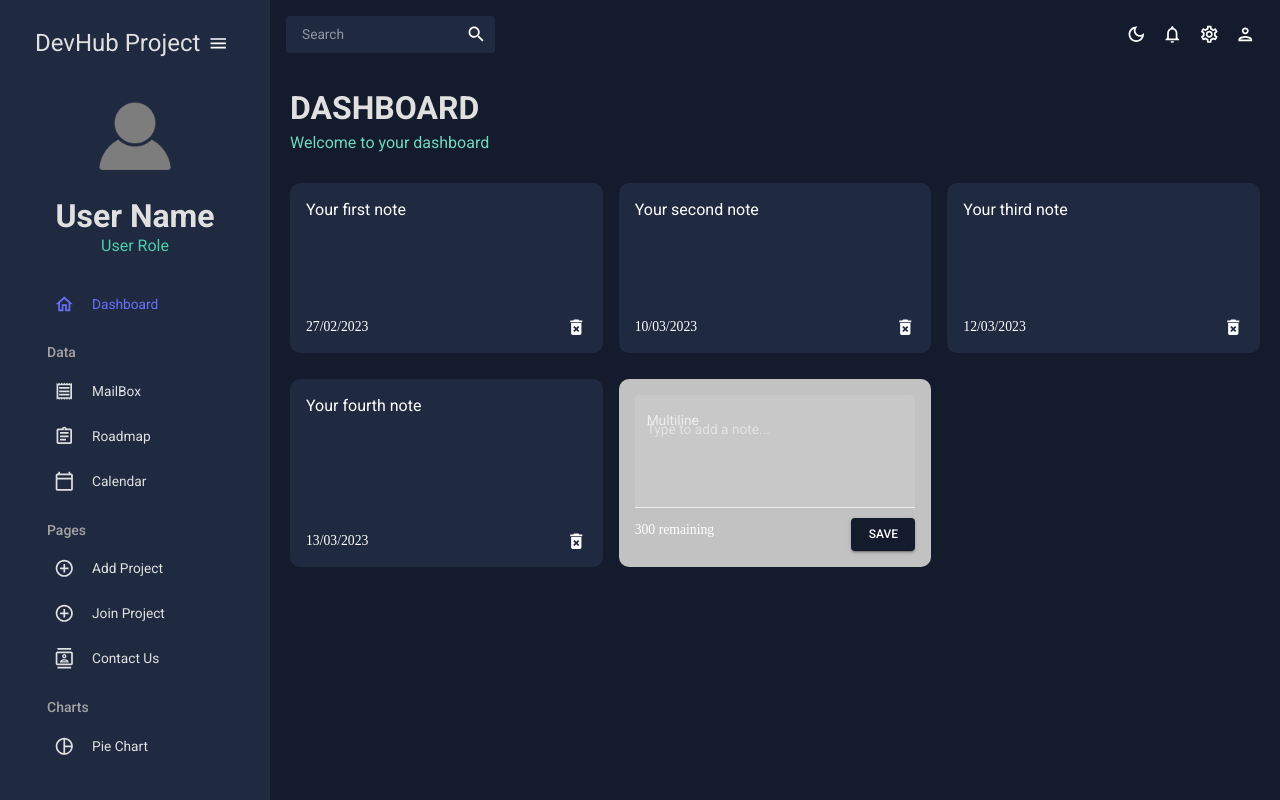
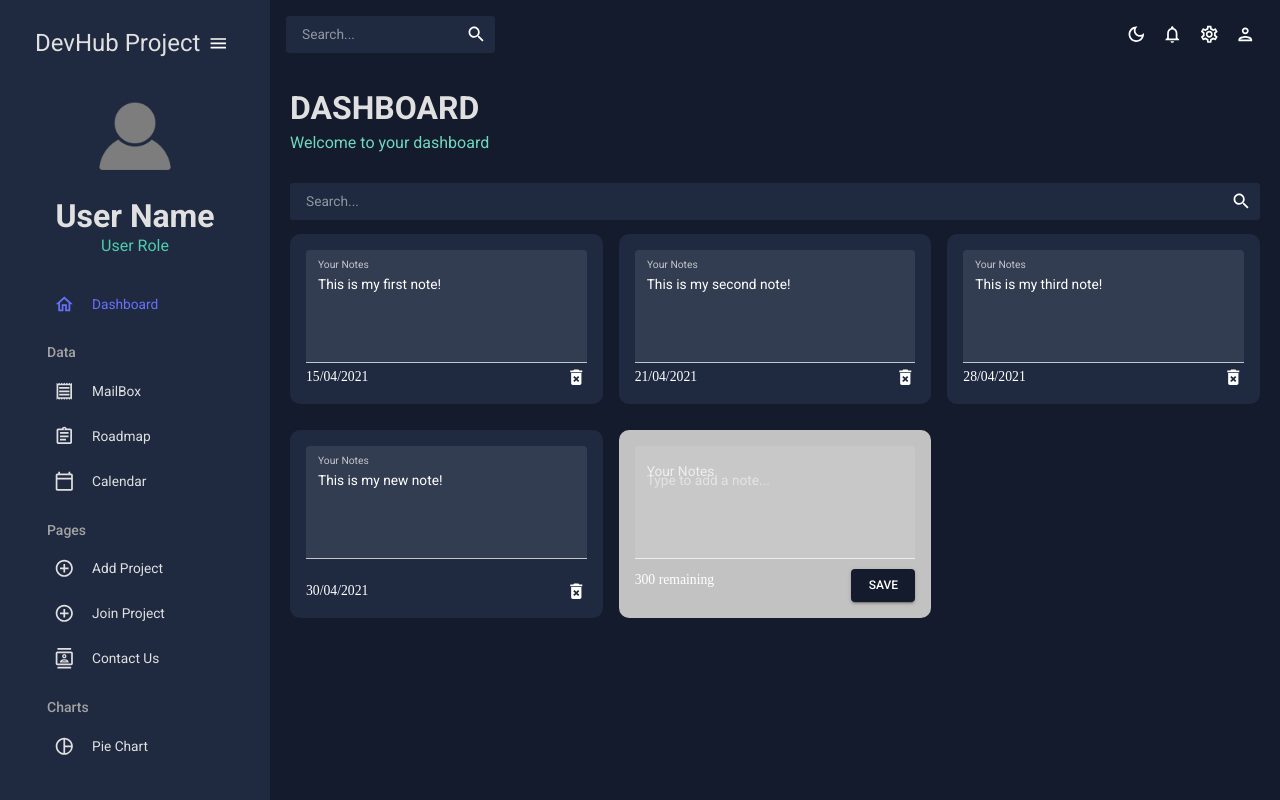
Before and after one commit to WildCodeSchool/DevHubProject, a React (Vite) app in the folder frontend/: page /dashboard in a window 1280 px wide. Built offline with nearby package versions, Linux system fonts and the light colour scheme.

Commit message:
import searchBar component on note & note component finished

```diff
--- a/frontend/src/App.jsx
+++ b/frontend/src/App.jsx
@@ -1,4 +1,3 @@
-// import { useState } from "react";
 import { Routes, Route } from "react-router-dom";
 import { CssBaseline, ThemeProvider } from "@mui/material";
 import { ColorModeContext, useMode } from "./theme";
@@ -21,7 +20,6 @@ import "./App.css";
 
 function App() {
   const [theme, colorMode] = useMode();
-  // const [isSidebar, setIsSidebar] = useState(true);
   return (
     <ColorModeContext.Provider value={colorMode}>
       <ThemeProvider theme={theme}>
--- a/frontend/src/components/AddNote/AddNote.jsx
+++ b/frontend/src/components/AddNote/AddNote.jsx
@@ -35,8 +35,8 @@ function AddNote({ handleAddNote }) {
       }}
     >
       <TextField
-        id="filled-multiline-static"
-        label="Multiline"
+        id="demo-helper-text-misaligned-no-helper"
+        label="Your Notes"
         multiline
         rows={4}
         defaultValue="Default Value"
--- a/frontend/src/components/Note/Note.jsx
+++ b/frontend/src/components/Note/Note.jsx
@@ -1,10 +1,12 @@
 import React from "react";
 import { Box, useTheme, Typography } from "@mui/material";
+import TextField from "@mui/material/TextField";
+
 import DeleteForeverIcon from "@mui/icons-material/DeleteForever";
 
 import { tokens } from "../../theme";
 
-function Note({ id, title, date, handleDeleteNote }) {
+function Note({ id, noteText, date, handleDeleteNote }) {
   const theme = useTheme();
   const colors = tokens(theme.palette.mode);
 
@@ -22,7 +24,14 @@ function Note({ id, title, date, handleDeleteNote }) {
         whiteSpace: "pre-wrap",
       }}
     >
-      <Typography variant="h5">{title}</Typography>
+      <TextField
+        id="demo-helper-text-misaligned-no-helper"
+        label="Your Notes"
+        multiline
+        rows={4}
+        value={noteText}
+        variant="filled"
+      />
       <Box display="flex" alignItems="center" justifyContent="space-between">
         <Typography variant="h7">{date}</Typography>
         <DeleteForeverIcon
--- a/frontend/src/components/NotesList/NotesList.jsx
+++ b/frontend/src/components/NotesList/NotesList.jsx
@@ -12,7 +12,7 @@ function NotesList({ notes, handleAddNote, handleDeleteNote }) {
       {notes.map((note) => (
         <Note
           id={note.id}
-          title={note.title}
+          noteText={note.noteText}
           date={note.date}
           handleDeleteNote={handleDeleteNote}
         />
--- a/frontend/src/components/SearchBar/SearchBar.jsx
+++ b/frontend/src/components/SearchBar/SearchBar.jsx
@@ -2,7 +2,7 @@ import { Box, InputBase, IconButton, useTheme } from "@mui/material";
 import SearchIcon from "@mui/icons-material/Search";
 import { tokens } from "../../theme";
 
-function SearchBar() {
+function SearchBar({ handleSearchNote }) {
   const theme = useTheme();
   const colors = tokens(theme.palette.mode);
   return (
@@ -11,7 +11,12 @@ function SearchBar() {
       backgroundColor={colors.primary[400]}
       borderRadius="3px"
     >
-      <InputBase sx={{ ml: 2, flex: 1 }} placeholder="Search" />
+      <InputBase
+        sx={{ ml: 2, flex: 1 }}
+        onChange={(event) => handleSearchNote(event.target.value)}
+        placeholder="Search..."
+        type="text"
+      />
       <IconButton type="button" sx={{ p: 1 }}>
         <SearchIcon />
       </IconButton>
--- a/frontend/src/pages/Dashboard/Dashboard.jsx
+++ b/frontend/src/pages/Dashboard/Dashboard.jsx
@@ -2,35 +2,38 @@ import { useState } from "react";
 import { Box } from "@mui/material";
 import Header from "../../components/Header/Header";
 import NoteList from "../../components/NotesList/NotesList";
+import SearchBar from "../../components/SearchBar/SearchBar";
 
 function Dashboard() {
   const [notes, setNotes] = useState([
     {
       id: 1,
-      title: "Your first note",
-      date: "27/02/2023",
+      noteText: "This is my first note!",
+      date: "15/04/2021",
     },
     {
       id: 2,
-      title: "Your second note",
-      date: "10/03/2023",
+      noteText: "This is my second note!",
+      date: "21/04/2021",
     },
     {
       id: 3,
-      title: "Your third note",
-      date: "12/03/2023",
+      noteText: "This is my third note!",
+      date: "28/04/2021",
     },
     {
       id: 4,
-      title: "Your fourth note",
-      date: "13/03/2023",
+      noteText: "This is my new note!",
+      date: "30/04/2021",
     },
   ]);
+  const [searchText, setSearchText] = useState("");
+
   const addNote = (text) => {
     const date = new Date();
     const newNote = {
       id: 1,
-      title: text,
+      noteText: text,
       date: date.toLocaleDateString(),
     };
     const newNotes = [...notes, newNote];
@@ -46,8 +49,13 @@ function Dashboard() {
         <Header title="DASHBOARD" subtitle="Welcome to your dashboard" />
       </Box>
       <Box>
+        <Box sx={{ mb: "1em" }}>
+          <SearchBar handleSearchNote={setSearchText} />
+        </Box>
         <NoteList
-          notes={notes}
+          notes={notes.filter((note) =>
+            note.noteText.toLowerCase().includes(searchText)
+          )}
           handleAddNote={addNote}
           handleDeleteNote={deleteNote}
         />
```
